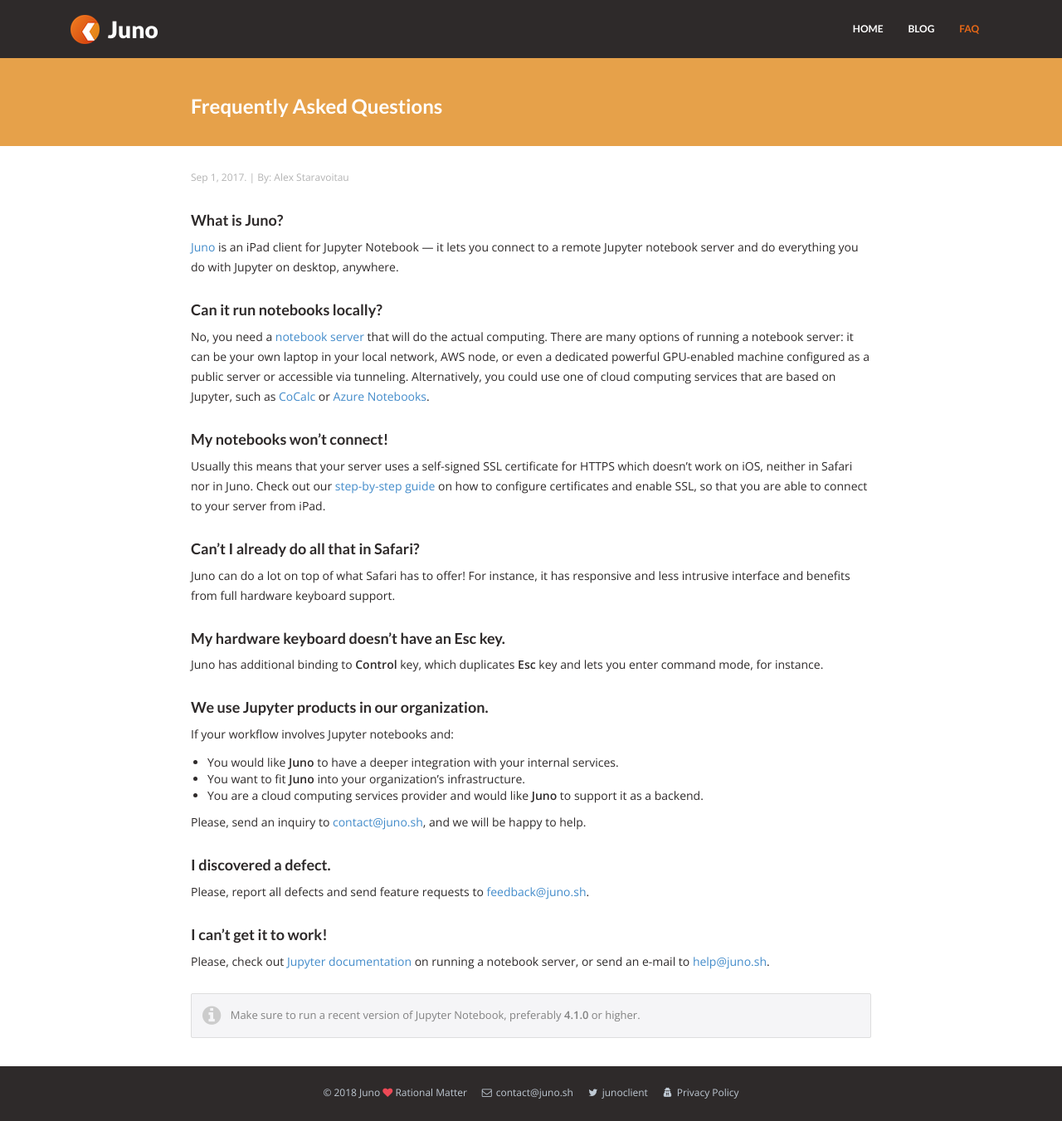
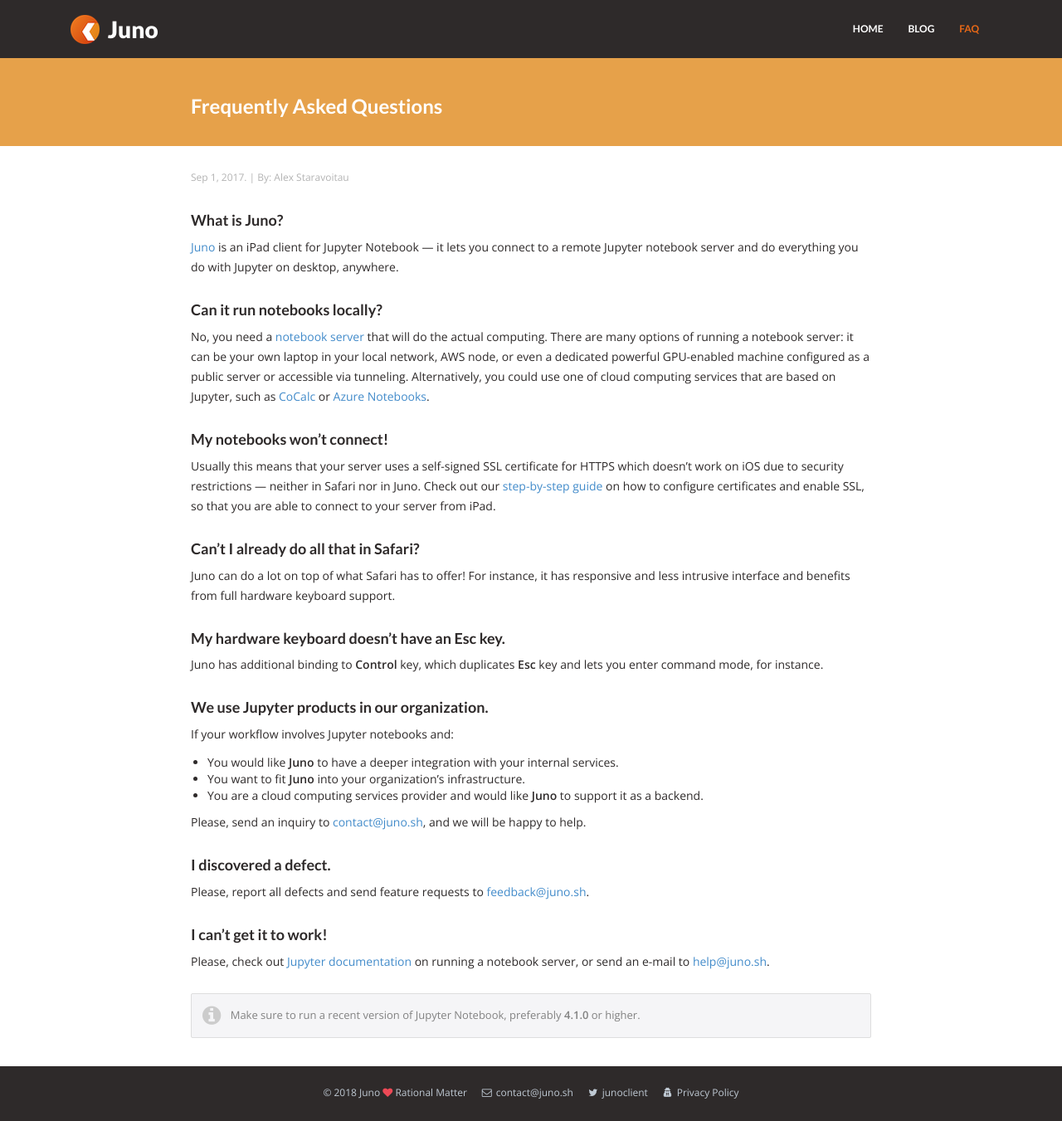
Before and after one commit to test-juno-sh/juno-website-test, a Jekyll site: the page built from _posts/2017-09-01-faq.markdown, in a window 1280 px wide and 1351 px high. Shown: the whole window at 83% size. Built offline with Jekyll 4.4.1, drawn with Linux system fonts in a browser that asks for light colours; nearby versions of some CDN libraries.

Commit message:
Update FAQ.

```diff
--- a/_posts/2017-09-01-faq.markdown
+++ b/_posts/2017-09-01-faq.markdown
@@ -15,7 +15,7 @@
 No, you need a [notebook server](http://jupyter-notebook.readthedocs.io/en/latest/public_server.html){:target="_blank"} that will do the actual computing. There are many options of running a notebook server: it can be your own laptop in your local network, AWS node, or even a dedicated powerful GPU-enabled machine configured as a public server or accessible via tunneling. Alternatively, you could use one of cloud computing services that are based on Jupyter, such as [CoCalc](http://cocalc.com){:target="_blank"} or [Azure Notebooks](https://notebooks.azure.com){:target="_blank"}.
 
 #### My notebooks won't connect!
-Usually this means that your server uses a self-signed SSL certificate for HTTPS which doesn't work on iOS, neither in Safari nor in Juno. Check out our [step-by-step guide](/ssl-self-signed-cert){:target="_blank"} on how to configure certificates and enable SSL, so that you are able to connect to your server from iPad.
+Usually this means that your server uses a self-signed SSL certificate for HTTPS which doesn't work on iOS due to security restrictions — neither in Safari nor in Juno. Check out our [step-by-step guide](/ssl-self-signed-cert){:target="_blank"} on how to configure certificates and enable SSL, so that you are able to connect to your server from iPad.
 
 #### Can't I already do all that in Safari?
 Juno can do a lot on top of what Safari has to offer! For instance, it has responsive and less intrusive interface and benefits from full hardware keyboard support.
```
